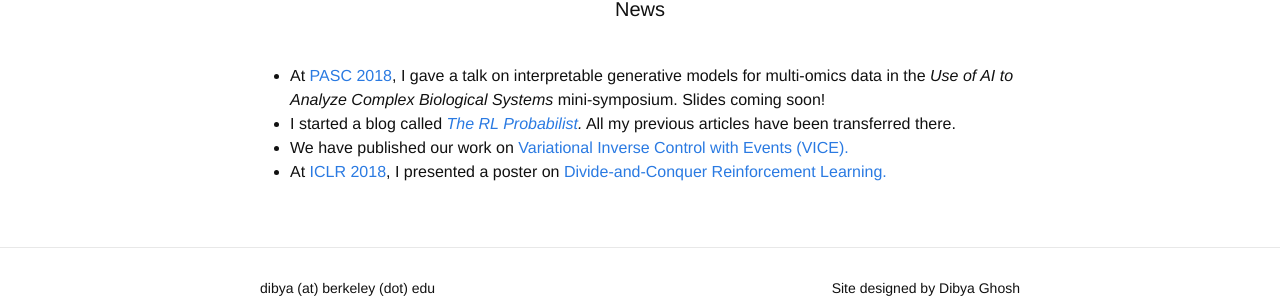
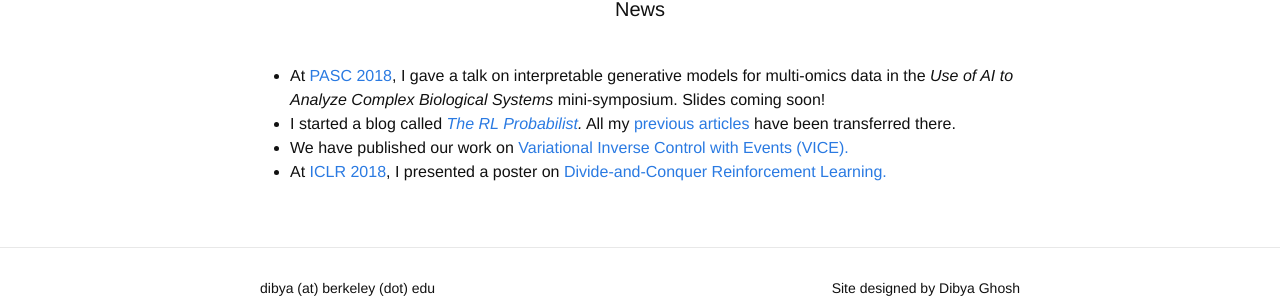
Before and after one commit to dibyaghosh/dibyaghosh.github.io, a Jekyll site: the page built from index.html, in a window 1280 px wide. Shown: the part 740-1038 px from the top of the page. Built offline with Jekyll 4.4.1, drawn with Linux system fonts in a browser that asks for light colours; nearby versions of some CDN libraries; some web fonts are replaced; part of the change alters nothing that is shown.

```diff
--- a/index.html
+++ b/index.html
@@ -29,9 +29,7 @@ function myFunction() {
 </script>
 <p> <span onclick="myFunction()"> <a> A note on my name </a><i class="fa fa-angle-down" aria-hidden="true"></i></span></p>
 <div id='myName' style="display: none">
-<p > My first name is Dibya, pronounced `Dibbo` or `Dih-bo`; please don't spell it that way though. </p>
-
-  <p> I've had my share of creative pronounciations and spellings before:  Dybia, Deebo, Divya, Daybi,...</p>
+<p > My first name is pronounced <i>Dibbo</i> or <i>Dih-bo</i>. On legal documentation, I go by <i> Dibya Jyoti </i> Ghosh.</p>
 </div>
 
 <center class="prof-summary"> <h1 class="page-heading"><a class="post-link " href="/about">Professional Summary</a> </h1></center>
@@ -50,7 +48,7 @@ function myFunction() {
 <h1 class="page-heading">News</h1>
 <ul>
   <li> At <a href="pasc18.pasc-conference.org">PASC 2018</a>, I gave a talk on interpretable generative models for multi-omics data in the <i> Use of AI to Analyze Complex Biological Systems</i> mini-symposium. Slides coming soon! </li>
-  <li> I started a blog called <i> <a href='http://variationalbay.es'>The RL Probabilist</a>.</i> All my previous articles have been transferred there.</li>
+  <li> I started a blog called <i> <a href='http://variationalbay.es'>The RL Probabilist</a>.</i> All my <a href="https://variationalbay.es/ml/tensorflow-guide.html">previous</a> <a href="https://variationalbay.es/ml/quickml.html">articles</a> have been transferred there.</li>
   <li> We have published our work on <a href="https://sites.google.com/view/inverse-event">  Variational Inverse Control with Events (VICE).</a></li>
   <li> At <a href="https://iclr.cc/">ICLR 2018</a>, I presented a poster on <a href="https://arxiv.org/abs/1711.09874">Divide-and-Conquer Reinforcement Learning.</a> </li>
 
```
